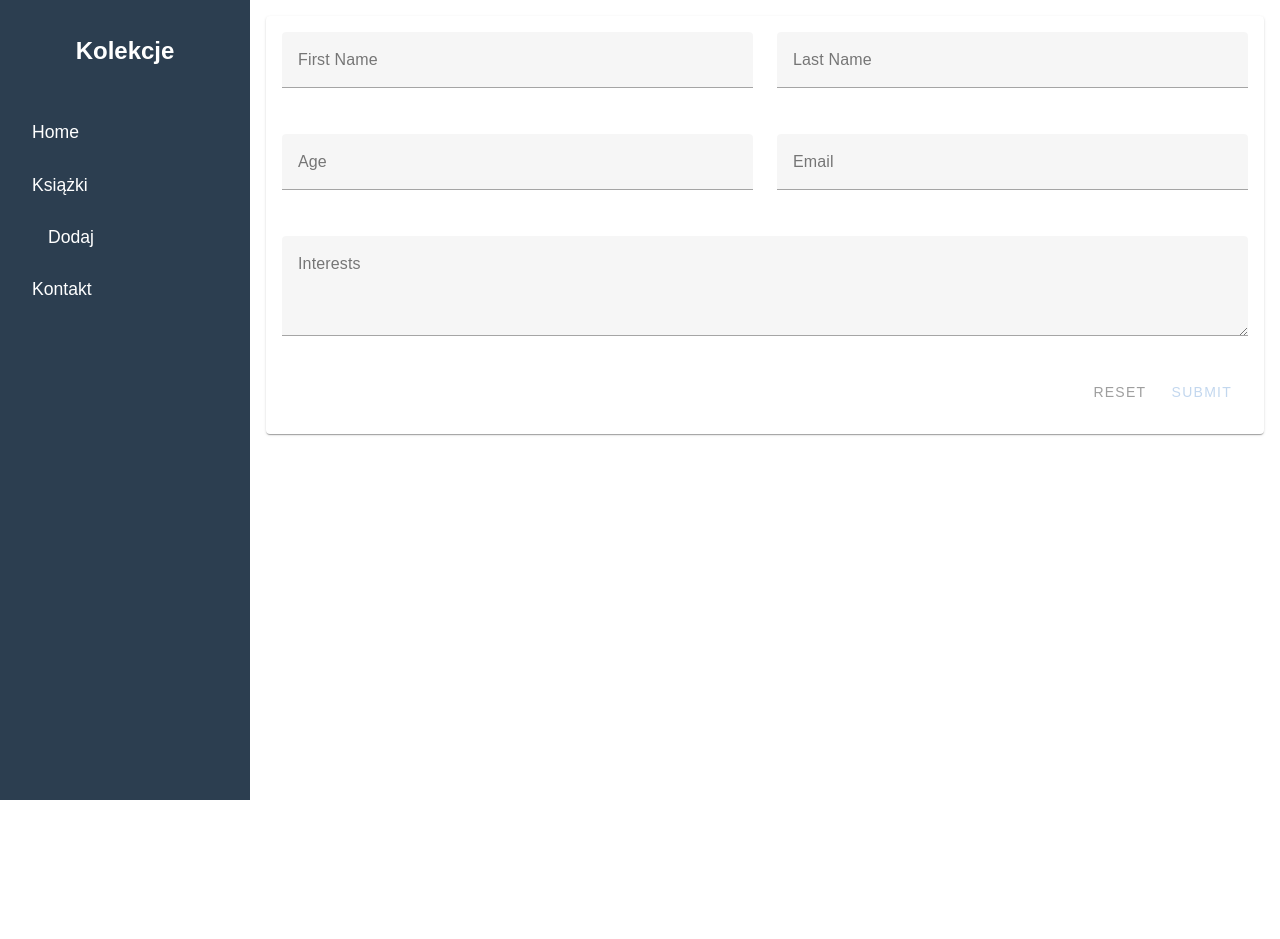
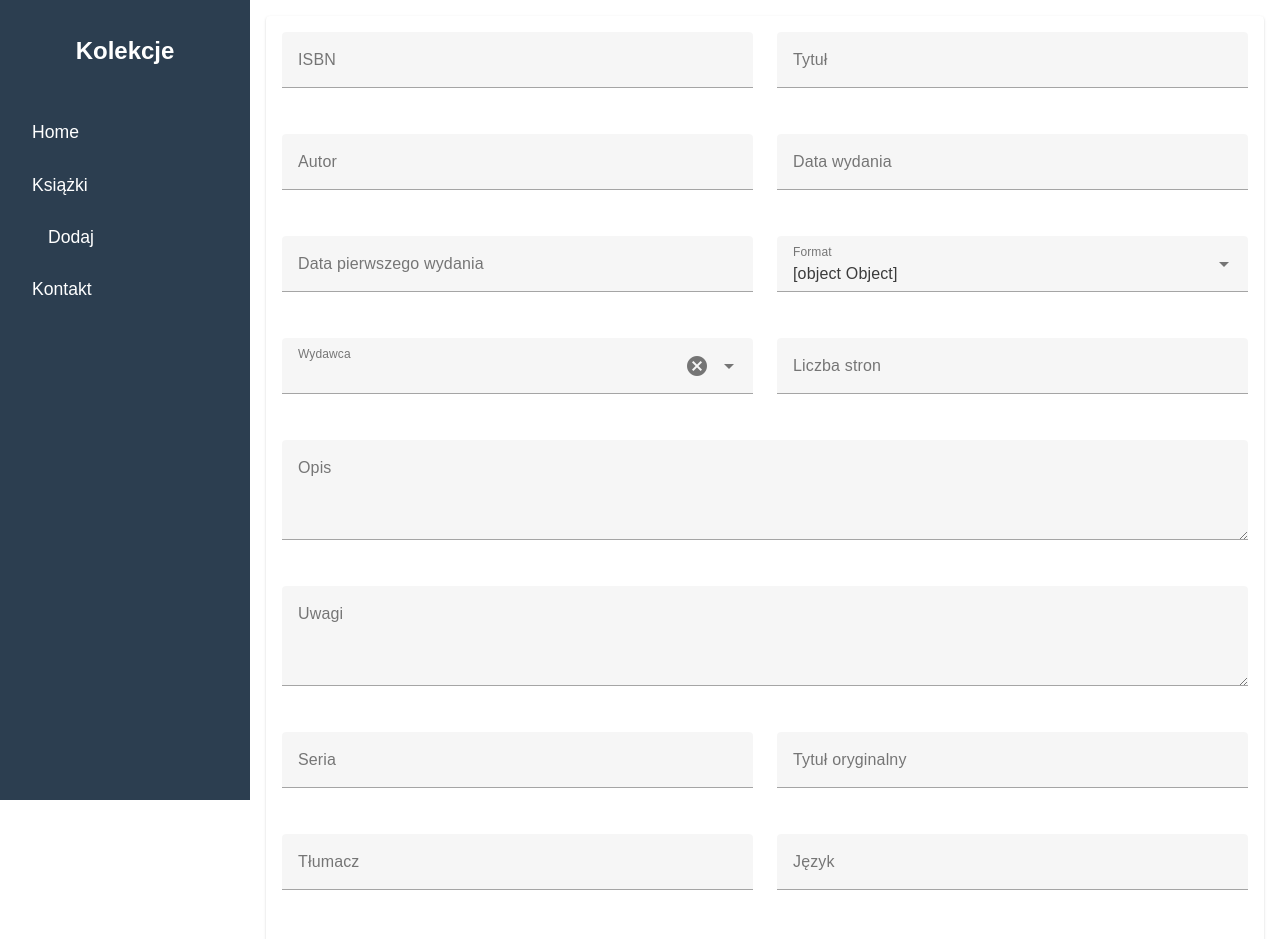
Before and after one commit to ArtUrim/kolekcje, a Nuxt app in the folder front/: page /addbook in a window 1280 px wide. Shown: the top 939 px of the page. Before the commit the page ends 800 px from the top, so only its background shows below. Built offline with nearby package versions, Linux system fonts and the light colour scheme; no server answers.

Commit message:
Correct form as the Books table is

```diff
--- a/front/components/AddBook.vue
+++ b/front/components/AddBook.vue
@@ -5,53 +5,128 @@
         <v-row>
           <v-col cols="12" sm="6">
             <v-text-field
-              v-model="firstName"
-              label="First Name"
-              :rules="nameRules"
+              v-model="isbn"
+              label="ISBN"
+              :rules="isbnRules"
+              hint="10 or 13 characters"
+            ></v-text-field>
+          </v-col>
+
+          <v-col cols="12" sm="6">
+            <v-text-field
+              v-model="title"
+              label="Tytuł"
+              :rules="titleRules"
               required
             ></v-text-field>
           </v-col>
 
           <v-col cols="12" sm="6">
             <v-text-field
-              v-model="lastName"
-              label="Last Name"
-              :rules="nameRules"
-              required
+              v-model="author"
+              label="Autor"
             ></v-text-field>
           </v-col>
 
           <v-col cols="12" sm="6">
             <v-text-field
-              v-model="age"
-              label="Age"
+              v-model="publishYear"
+              label="Data wydania"
               type="number"
-              :rules="ageRules"
-              required
+              :rules="yearRules"
             ></v-text-field>
           </v-col>
 
           <v-col cols="12" sm="6">
             <v-text-field
-              v-model="email"
-              label="Email"
-              :rules="emailRules"
-              required
+              v-model="firstPublishYear"
+              label="Data pierwszego wydania"
+              type="number"
+              :rules="yearRules"
+            ></v-text-field>
+          </v-col>
+
+          <v-col cols="12" sm="6">
+            <v-select
+              v-model="format"
+              :items="formatOptions"
+              label="Format"
+            ></v-select>
+          </v-col>
+
+          <v-col cols="12" sm="6">
+            <v-autocomplete
+              v-model="publisher"
+              :items="publisherHints"
+              label="Wydawca"
+              :search-input.sync="publisherSearch"
+              clearable
+              @update:search-input="searchPublisher"
+            ></v-autocomplete>
+          </v-col>
+
+          <v-col cols="12" sm="6">
+            <v-text-field
+              v-model="pages"
+              label="Liczba stron"
+              type="number"
+              :rules="pagesRules"
             ></v-text-field>
           </v-col>
 
           <v-col cols="12">
             <v-textarea
-              v-model="interests"
-              label="Interests"
+              v-model="description"
+              label="Opis"
               rows="3"
-              placeholder="Tell us about your interests..."
             ></v-textarea>
+          </v-col>
+
+          <v-col cols="12">
+            <v-textarea
+              v-model="notes"
+              label="Uwagi"
+              rows="3"
+            ></v-textarea>
+          </v-col>
+
+          <v-col cols="12" sm="6">
+            <v-text-field
+              v-model="series"
+              label="Seria"
+            ></v-text-field>
+          </v-col>
+
+          <v-col cols="12" sm="6">
+            <v-text-field
+              v-model="originalTitle"
+              label="Tytuł oryginalny"
+            ></v-text-field>
+          </v-col>
+
+          <v-col cols="12" sm="6">
+            <v-text-field
+              v-model="translator"
+              label="Tłumacz"
+            ></v-text-field>
+          </v-col>
+
+          <v-col cols="12" sm="6">
+            <v-text-field
+              v-model="language"
+              label="Język"
+            ></v-text-field>
           </v-col>
         </v-row>
 
         <v-card-actions class="pt-4">
           <v-spacer></v-spacer>
+          <v-btn
+            color="info"
+            @click="verifyForm"
+          >
+            Verify
+          </v-btn>
           <v-btn
             color="grey"
             text
@@ -76,37 +151,83 @@
 export default {
   data: () => ({
     valid: false,
-    firstName: '',
-    lastName: '',
-    age: '',
-    email: '',
-    interests: '',
-    nameRules: [
-      v => !!v || 'Name is required',
-      v => v.length <= 50 || 'Name must be less than 50 characters'
+    isbn: '',
+    title: '',
+    author: '',
+    publishYear: '',
+    firstPublishYear: '',
+    format: 'unknown',
+    publisher: '',
+    publisherSearch: null,
+    publisherHints: [],
+    pages: '',
+    description: '',
+    notes: '',
+    series: '',
+    originalTitle: '',
+    translator: '',
+    language: '',
+
+    formatOptions: [
+      { text: 'Unknown', value: 'unknown' },
+      { text: 'Hardback', value: 'hardback' },
+      { text: 'Paperback', value: 'paperback' },
+      { text: 'Ebook', value: 'ebook' }
     ],
-    ageRules: [
-      v => !!v || 'Age is required',
-      v => v >= 13 && v <= 19 || 'Age must be between 13 and 19'
+
+    isbnRules: [
+      v => !v || [10, 13].includes(v.length) || 'ISBN must be 10 or 13 characters'
     ],
-    emailRules: [
-      v => !!v || 'Email is required',
-      v => /.+@.+\..+/.test(v) || 'Email must be valid'
+    titleRules: [
+      v => !!v || 'Title is required'
+    ],
+    yearRules: [
+      v => !v || (parseInt(v) > 1000 && parseInt(v) <= new Date().getFullYear()) ||
+        'Year must be valid'
+    ],
+    pagesRules: [
+      v => !v || (parseInt(v) > 0) || 'Pages must be positive number'
     ]
   }),
+
   methods: {
+    async searchPublisher(val) {
+      if (val && val.length > 2) {
+        try {
+          const response = await fetch(`/api/series/hint?q=${val}`)
+          const data = await response.json()
+          this.publisherHints = data
+        } catch (error) {
+          console.error('Error fetching publisher hints:', error)
+        }
+      }
+    },
+
+    verifyForm() {
+      this.$refs.form.validate()
+    },
+
     submitForm() {
       if (this.$refs.form.validate()) {
-        // Handle form submission
         console.log('Form submitted:', {
-          firstName: this.firstName,
-          lastName: this.lastName,
-          age: this.age,
-          email: this.email,
-          interests: this.interests
+          isbn: this.isbn,
+          title: this.title,
+          author: this.author,
+          publishYear: this.publishYear,
+          firstPublishYear: this.firstPublishYear,
+          format: this.format,
+          publisher: this.publisher,
+          pages: this.pages,
+          description: this.description,
+          notes: this.notes,
+          series: this.series,
+          originalTitle: this.originalTitle,
+          translator: this.translator,
+          language: this.language
         })
       }
     },
+
     resetForm() {
       this.$refs.form.reset()
     }
```
